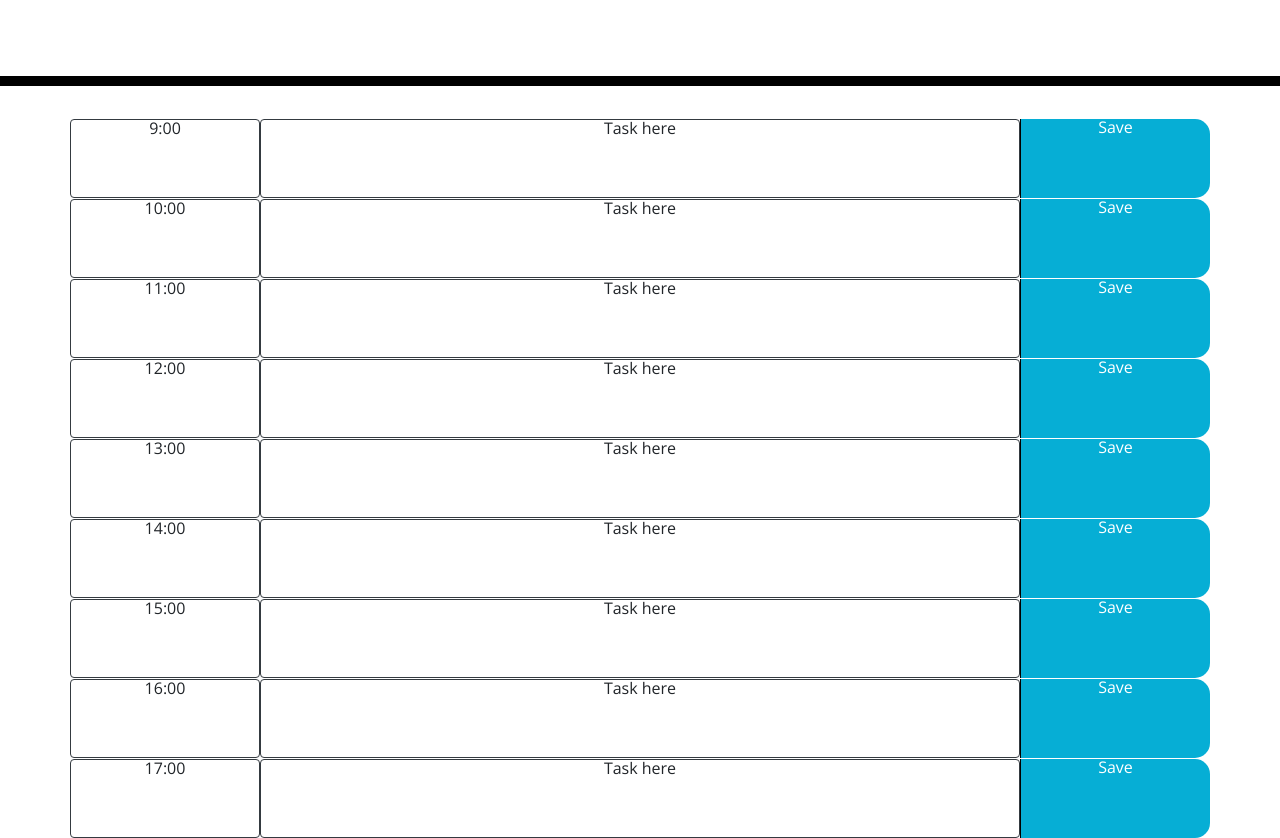
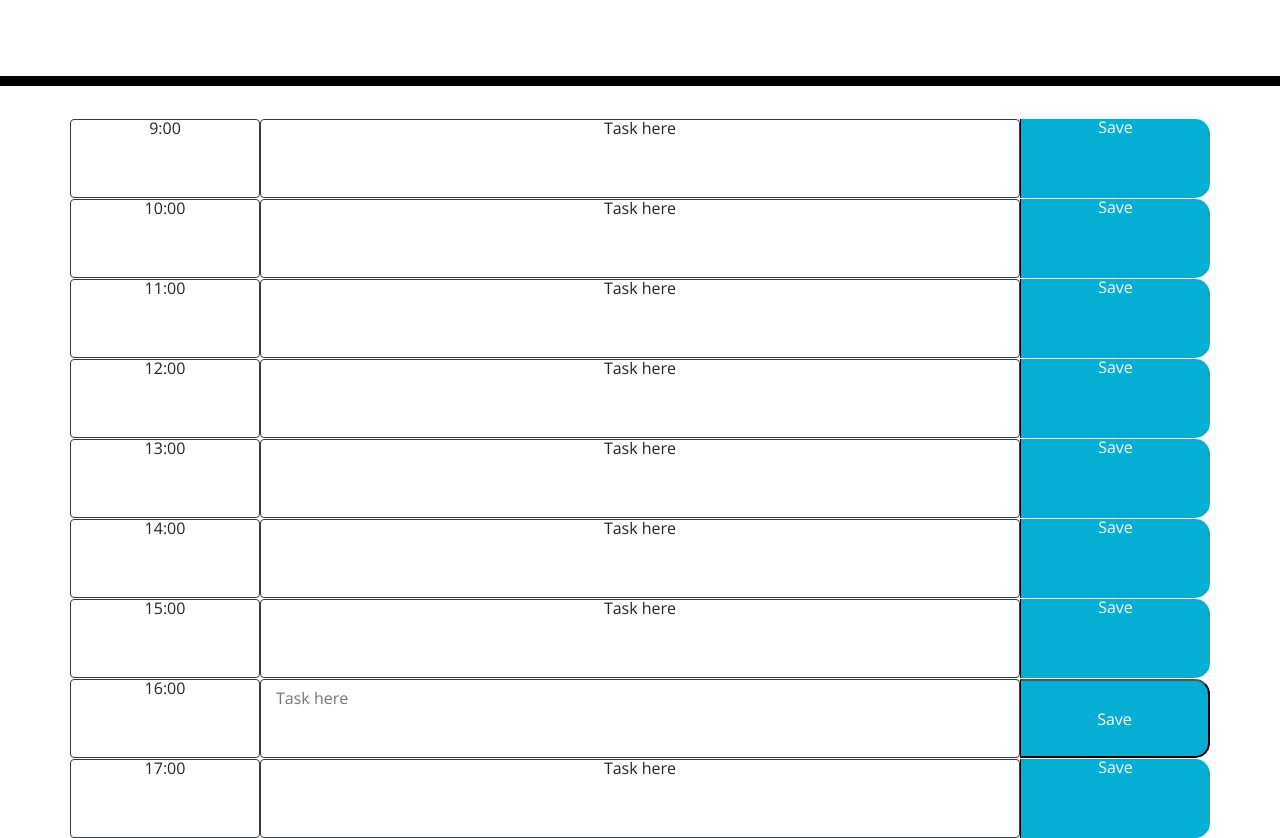
Before and after one commit to derrickjamesjr/gtr, a plain HTML site: page index.html in a window 1280 px wide. Shown: the part 182-1020 px from the top of the page. Drawn offline with nearby package versions, Linux system fonts and the light colour scheme.

Commit message:
fixed text entry for task box

```diff
--- a/assets/js/script.js
+++ b/assets/js/script.js
@@ -0,0 +1,10 @@
+console.log("hello");
+var tod = {};
+var svebtn = $(".saveBtn");
+
+function tsk1() {
+    var schedule = $('textarea[name="evnt"]').val();
+    console.log(schedule);
+}
+
+svebtn.on("click", tsk1);
--- a/index.html
+++ b/index.html
@@ -31,67 +31,68 @@
     <div class="container text-center">
       <div class="row">
         <div class="col-2 border rounded border-dark">9:00</div>
-        <div class="col-8 border border-dark rounded">Task here</div>
+        <div class="col-8 border border-dark rounded time-task"><p>Task here</p></div>
         <div class="saveBtn col-2">Save</div>
       </div>
     </div>
     <div class="container text-center">
       <div class="row">
         <div class="col-2 border rounded border-dark">10:00</div>
-        <div class="col-8 border border-dark rounded">Task here</div>
+        <div class="col-8 border border-dark rounded time-task"><p>Task here</p></div>
         <div class="saveBtn col-2">Save</div>
       </div>
     </div>
     <div class="container text-center">
       <div class="row">
         <div class="col-2 border rounded border-dark">11:00</div>
-        <div class="col-8 border border-dark rounded">Task here</div>
+        <div class="col-8 border border-dark rounded time-task"><p>Task here</p></div>
         <div class="saveBtn col-2">Save</div>
       </div>
     </div>
     <div class="container text-center">
       <div class="row">
         <div class="col-2 border rounded border-dark">12:00</div>
-        <div class="col-8 border border-dark rounded">Task here</div>
+        <div class="col-8 border border-dark rounded time-task"><p>Task here</p></div>
         <div class="saveBtn col-2">Save</div>
       </div>
     </div>
     <div class="container text-center">
       <div class="row">
         <div class="col-2 border rounded border-dark">13:00</div>
-        <div class="col-8 border border-dark rounded">Task here</div>
+        <div class="col-8 border border-dark rounded time-task"><p>Task here</p></div>
         <div class="saveBtn col-2">Save</div>
       </div>
     </div>
     <div class="container text-center">
       <div class="row">
         <div class="col-2 border rounded border-dark">14:00</div>
-        <div class="col-8 border border-dark rounded">Task here</div>
+        <div class="col-8 border border-dark rounded time-task"><p>Task here</p></div>
         <div class="saveBtn col-2">Save</div>
       </div>
     </div>
     <div class="container text-center">
       <div class="row">
         <div class="col-2 border rounded border-dark">15:00</div>
-        <div class="col-8 border border-dark rounded">Task here</div>
+        <div id="task" class="col-8 border border-dark rounded time-task"><p class="tsk">Task here</p></div>
         <div class="saveBtn col-2">Save</div>
       </div>
     </div>
     <div class="container text-center">
       <div class="row">
         <div class="col-2 border rounded border-dark">16:00</div>
-        <div class="col-8 border border-dark rounded">Task here</div>
-        <div class="saveBtn col-2">Save</div>
+        <textarea class="col-8 border border-dark rounded time-task" placeholder="Task here" name="evnt"></textarea>
+        <button class="saveBtn col-2">Save</button>
       </div>
     </div>
     <div class="container text-center">
       <div class="row">
         <div class="col-2 border rounded border-dark">17:00</div>
-        <div class="col-8 border border-dark rounded">Task here</div>
+        <div class="col-8 border border-dark rounded time-task"><p>Task here</p></div>
         <div class="saveBtn col-2">Save</div>
       </div>
     </div>
     <script src="https://code.jquery.com/jquery-3.4.1.min.js"></script>
     <script src="https://cdnjs.cloudflare.com/ajax/libs/moment.js/2.24.0/moment.min.js"></script>
+    <script src="./assets/js/script.js"></script>
   </body>
 </html>
```
